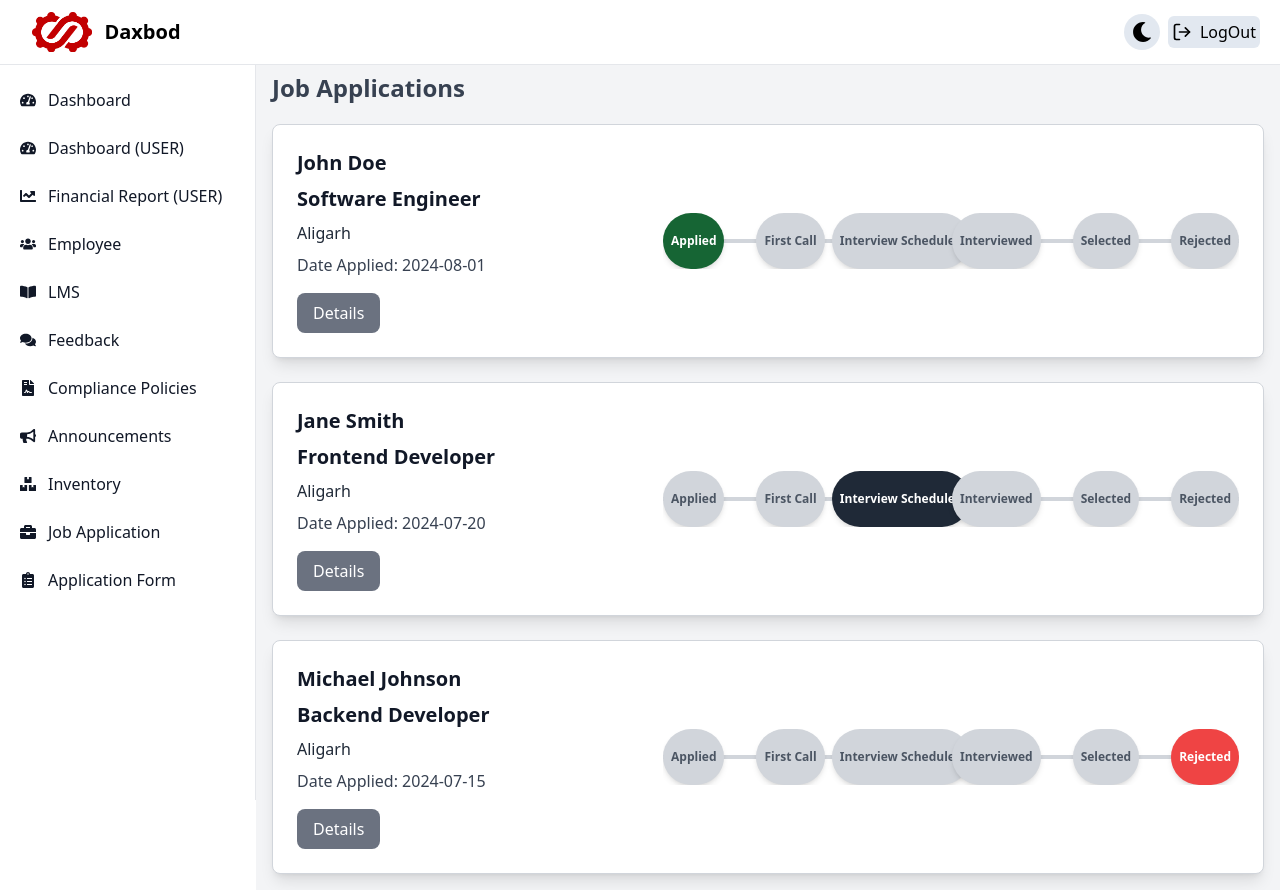
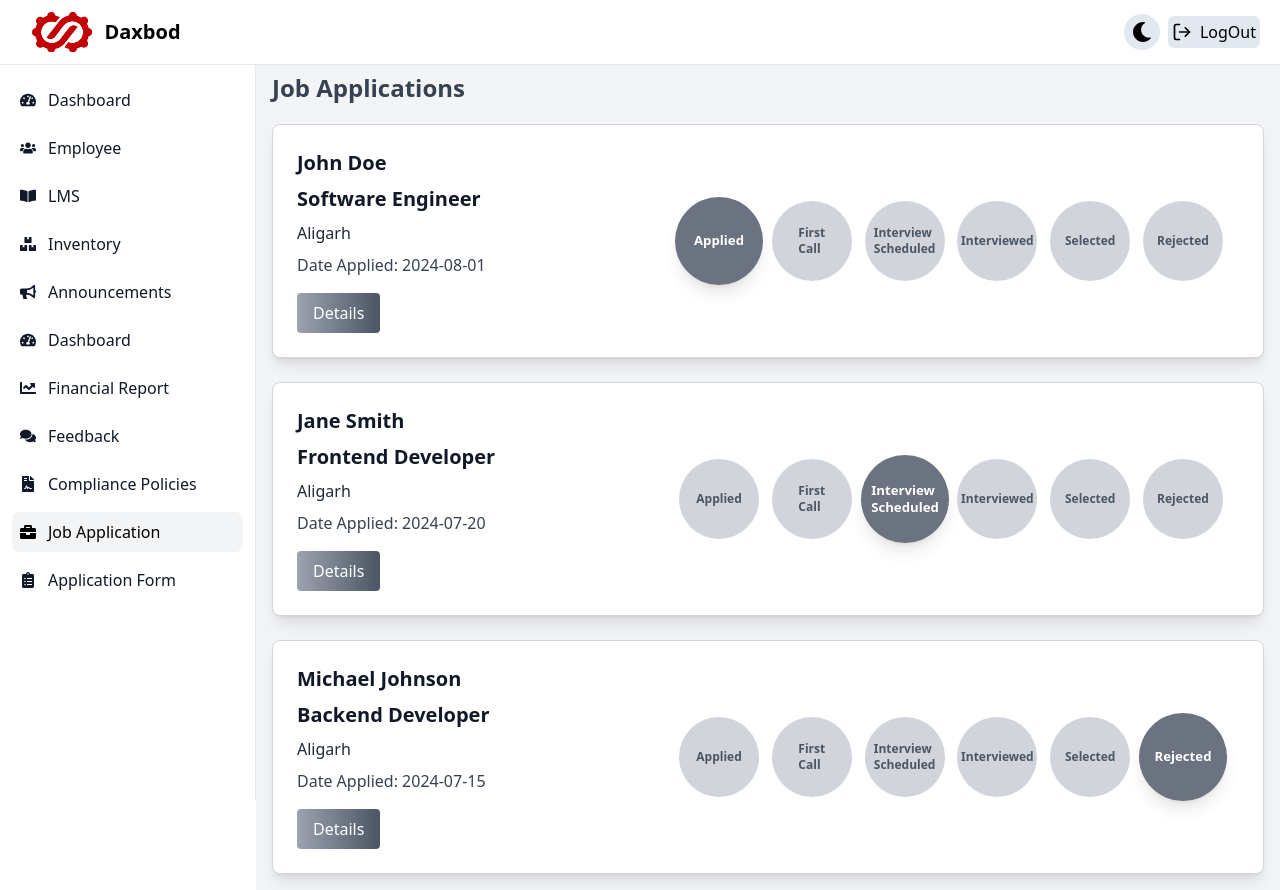
Before and after one commit to Arslaan027/daxbod-front, a React (Vite) app: page /job-application in a window 1280 px wide. Built offline with nearby package versions, Linux system fonts and the light colour scheme; sample sign-in values are in the browser's storage.

Commit message:
New layout

```diff
--- a/src/Components/Headbar-Sidebar/Sidebar.jsx
+++ b/src/Components/Headbar-Sidebar/Sidebar.jsx
@@ -1,5 +1,4 @@
-import React from "react";
-import { Link } from "react-router-dom";
+import { Link, useLocation } from "react-router-dom";
 import {
   FaTachometerAlt,
   FaChartLine,
@@ -15,24 +14,11 @@ import {
 import { IoIosLogIn, IoIosPersonAdd } from "react-icons/io";
 
 const Sidebar = ({ isSidebarOpen, toggleSidebar }) => {
+  const location = useLocation();
   const isLoggedIn = localStorage.getItem("loggedin");
 
   const links = [
-    {
-      to: "/",
-      icon: FaTachometerAlt,
-      text: "Dashboard",
-    },
-    {
-      to: "/user",
-      icon: FaTachometerAlt,
-      text: "Dashboard (USER)",
-    },
-    {
-      to: "/financial-report",
-      icon: FaChartLine,
-      text: "Financial Report (USER)",
-    },
+    { to: "/", icon: FaTachometerAlt, text: "Dashboard" },
     {
       to: "/employee",
       icon: FaUsers,
@@ -43,36 +29,18 @@ const Sidebar = ({ isSidebarOpen, toggleSidebar }) => {
         darkColor: "dark:bg-gray-700 dark:text-gray-300",
       },
     },
-    {
-      to: "/lms",
-      icon: FaBookOpen,
-      text: "LMS",
-    },
-    {
-      to: "/feedback",
-      icon: FaComments,
-      text: "Feedback",
-    },
+    { to: "/lms", icon: FaBookOpen, text: "LMS" },
+    { to: "/inventory", icon: FaBoxes, text: "Inventory" },
+    { to: "/company-announcements", icon: FaBullhorn, text: "Announcements" },
+    { to: "/user", icon: FaTachometerAlt, text: "Dashboard" },
+    { to: "/financial-report", icon: FaChartLine, text: "Financial Report" },
+    { to: "/feedback", icon: FaComments, text: "Feedback" },
     {
       to: "/compliance-policies",
       icon: FaFileContract,
       text: "Compliance Policies",
     },
-    {
-      to: "/company-announcements",
-      icon: FaBullhorn,
-      text: "Announcements",
-    },
-    {
-      to: "/inventory",
-      icon: FaBoxes,
-      text: "Inventory",
-    },
-    {
-      to: "/job-application",
-      icon: FaBriefcase,
-      text: "Job Application",
-    },
+    { to: "/job-application", icon: FaBriefcase, text: "Job Application" },
     {
       to: "/application-form",
       icon: FaClipboardList,
@@ -81,16 +49,8 @@ const Sidebar = ({ isSidebarOpen, toggleSidebar }) => {
   ];
 
   const authLinks = [
-    {
-      to: "/login",
-      icon: IoIosLogIn,
-      text: "Log In",
-    },
-    {
-      to: "/signup",
-      icon: IoIosPersonAdd,
-      text: "Sign Up",
-    },
+    { to: "/login", icon: IoIosLogIn, text: "Log In" },
+    { to: "/signup", icon: IoIosPersonAdd, text: "Sign Up" },
   ];
 
   return (
@@ -105,8 +65,12 @@ const Sidebar = ({ isSidebarOpen, toggleSidebar }) => {
             <li key={index}>
               <Link
                 to={link.to}
-                onClick={toggleSidebar} // Close sidebar when a link is clicked on mobile
-                className="flex items-center p-2 text-gray-900 rounded-lg dark:text-white hover:bg-gray-100 dark:hover:bg-gray-700"
+                onClick={toggleSidebar}
+                className={`flex items-center p-2 rounded-lg dark:text-white ${
+                  location.pathname === link.to
+                    ? "bg-gray-100 dark:bg-gray-700"
+                    : "text-gray-900 hover:bg-gray-100 dark:hover:bg-gray-700"
+                }`}
               >
                 <link.icon className="mr-3" />
                 <span className="flex-1 me-3">{link.text}</span>
@@ -125,8 +89,12 @@ const Sidebar = ({ isSidebarOpen, toggleSidebar }) => {
               <li key={index}>
                 <Link
                   to={link.to}
-                  onClick={toggleSidebar} // Close sidebar when a link is clicked on mobile
-                  className="flex items-center p-2 text-gray-900 rounded-lg dark:text-white hover:bg-gray-100 dark:hover:bg-gray-700"
+                  onClick={toggleSidebar}
+                  className={`flex items-center p-2 rounded-lg dark:text-white ${
+                    location.pathname === link.to
+                      ? "text-red-500 bg-gray-100 dark:bg-gray-700"
+                      : "text-gray-900 hover:bg-gray-100 dark:hover:bg-gray-700"
+                  }`}
                 >
                   <link.icon className="mr-3" />
                   <span className="flex-1 me-3">{link.text}</span>
--- a/src/Components/Pages/Employee/Employee.jsx
+++ b/src/Components/Pages/Employee/Employee.jsx
@@ -1,8 +1,8 @@
-import React, { useState } from "react";
+import { useState } from "react";
 
 import Members from "./Members";
 
-import { users } from "../../Pages/Employee/Data";
+// import { users } from "../../Pages/Employee/Data";
 import PayrollButton from "./PayrollButton";
 
 const Employee = () => {
@@ -23,7 +23,7 @@ const Employee = () => {
         )}
       </div>
       {/* Members Section */}
-      <div className="flex flex-col justify-start items-center gap-5 flex-1">
+      <div className="flex  flex-col justify-start items-center gap-5 flex-1">
         <div className="flex-1  w-full">
           <Members onDetailsClick={handleDetailsClick} />
         </div>
--- a/src/Components/Pages/Job-Application/JobApplication.jsx
+++ b/src/Components/Pages/Job-Application/JobApplication.jsx
@@ -1,4 +1,4 @@
-import React, { useState } from "react";
+import { useState } from "react";
 import Title from "../../Daxbod/Title";
 
 const initialApplications = [
@@ -29,12 +29,12 @@ const initialApplications = [
 ];
 
 const statusSteps = [
-  { name: "Applied", color: "bg-green-800" },
-  { name: "First Call", color: "bg-gray-800" },
-  { name: "Interview Scheduled", color: "bg-gray-800" },
-  { name: "Interviewed", color: "bg-gray-800" },
-  { name: "Selected", color: "bg-green-800" },
-  { name: "Rejected", color: "bg-red-500" },
+  { name: "Applied", color: "bg-gray-500" },
+  { name: "First Call", color: "bg-gray-500" },
+  { name: "Interview Scheduled", color: "bg-gray-500" },
+  { name: "Interviewed", color: "bg-gray-500" },
+  { name: "Selected", color: "bg-gray-500" },
+  { name: "Rejected", color: "bg-gray-500 text-red-500" }, // Separate classes properly
 ];
 
 const managers = [
@@ -109,7 +109,7 @@ const JobApplication = () => {
   };
 
   return (
-    <div className="bg-gray-100 dark:bg-gray-800 min-h-[100vh]  p-4 sm:ml-64 flex flex-col gap-5 mt-14">
+    <div className="bg-gray-100 dark:bg-gray-800 min-h-[100vh] p-4 sm:ml-64 flex flex-col gap-5 mt-14">
       <Title>Job Applications</Title>
       <div className="flex flex-col gap-6">
         {applications.map((app) => (
@@ -132,23 +132,26 @@ const JobApplication = () => {
               </p>
 
               <button
-                className="px-4 py-2 bg-gray-500 dark:bg-gray-600 text-white rounded-lg hover:bg-gray-600 dark:hover:bg-gray-700 flex justify-end items-end"
+                className="bg-gradient-to-r from-gray-400 to-gray-600 hover:bg-gray-600 text-white px-4 py-2 rounded flex items-center space-x-2"
                 onClick={() => openDetailsModal(app)}
               >
                 Details
               </button>
             </div>
             {/* Horizontal Timeline Component */}
-            <div className="relative flex flex-col items-center w-full max-w-xl overflow-x-auto">
+            <div className="relative flex flex-col items-center w-full max-w-xl mx-auto px-4 py-8">
+              {/* Horizontal line */}
               <div
-                className="absolute top-1/2 w-full h-1 bg-gray-300 dark:bg-gray-700 z-0"
+                className="absolute top-1/2 h-1 bg-gray-200 dark:bg-gray-700 z-0"
                 style={{ transform: "translateY(-50%)" }}
               />
-              <ul className="flex list-none space-x-8 relative z-10">
+
+              {/* Steps */}
+              <ul className="flex justify-between w-full relative z-10">
                 {statusSteps.map((step, index) => (
                   <li
                     key={index}
-                    className="relative flex items-center cursor-pointer"
+                    className="relative flex flex-col items-center cursor-pointer group"
                     onClick={() => {
                       if (step.name === "First Call") {
                         setModalOpen(app.id);
@@ -161,17 +164,21 @@ const JobApplication = () => {
                       }
                     }}
                   >
+                    {/* Step Circle */}
                     <div
-                      className={`flex-shrink-0 w-14 h-14 flex items-center justify-center ${
+                      className={`flex-shrink-0 w-14 h-14 p-10 flex items-center justify-center rounded-full transition-all ${
                         getActiveStep(app.status) === index
-                          ? `${step.color} text-white`
-                          : "bg-gray-300 dark:bg-gray-600 text-gray-600 dark:text-gray-300"
-                      } shadow-md z-10 w-auto rounded-full`}
+                          ? `${step.color} text-white shadow-lg scale-110`
+                          : "bg-gray-300 dark:bg-gray-600 text-gray-600 dark:text-gray-300 scale-100"
+                      } duration-300 ease-in-out`}
                     >
-                      <span className="text-xs px-2 py-1 font-semibold">
-                        {step.name}
-                      </span>
+                      <span className="text-xs font-semibold">{step.name}</span>
                     </div>
+
+                    {/* Connecting line */}
+                    {/* {index < statusSteps.length - 1 && (
+                      <div className="absolute top-1/2 right-[-20px] w-full h-1 bg-gray-300 dark:bg-gray-600 z-0"></div>
+                    )} */}
                   </li>
                 ))}
               </ul>
@@ -189,7 +196,7 @@ const JobApplication = () => {
             </h2>
             <ul>
               <li
-                className="px-4 py-2 cursor-pointer hover:bg-gray-100 dark:hover:bg-gray-800 dark:text-white"
+                className="rounded-xl px-4 py-2 cursor-pointer hover:bg-gray-100 dark:hover:bg-gray-800 dark:text-white"
                 onClick={() =>
                   handleStatusChange(modalOpen, "Interview Scheduled")
                 }
@@ -197,7 +204,7 @@ const JobApplication = () => {
                 Proceed to Interview Scheduled
               </li>
               <li
-                className="px-4 py-2 cursor-pointer hover:bg-red-100 dark:hover:bg-red-800 dark:text-white"
+                className="rounded-xl px-4 py-2 cursor-pointer hover:bg-gray-100 dark:hover:bg-gray-500 dark:text-white"
                 onClick={() => handleStatusChange(modalOpen, "Rejected")}
               >
                 Reject Application
@@ -222,16 +229,14 @@ const JobApplication = () => {
             </h2>
             <div className="mb-4">
               <label className="block text-gray-700 dark:text-gray-300 mb-2">
-                Select Manager
+                Manager
               </label>
               <select
                 value={selectedManager}
                 onChange={(e) => setSelectedManager(e.target.value)}
                 className="border rounded-lg p-2 w-full dark:bg-gray-800 dark:border-gray-700 dark:text-gray-100"
               >
-                <option value="" disabled>
-                  Select Manager
-                </option>
+                <option value="">Select Manager</option>
                 {managers.map((manager, index) => (
                   <option key={index} value={manager}>
                     {manager}
@@ -241,7 +246,7 @@ const JobApplication = () => {
             </div>
             <div className="mb-4">
               <label className="block text-gray-700 dark:text-gray-300 mb-2">
-                Date
+                Interview Date
               </label>
               <input
                 type="date"
@@ -252,7 +257,7 @@ const JobApplication = () => {
             </div>
             <div className="mb-4">
               <label className="block text-gray-700 dark:text-gray-300 mb-2">
-                Time
+                Interview Time
               </label>
               <input
                 type="time"
@@ -262,13 +267,13 @@ const JobApplication = () => {
               />
             </div>
             <button
-              className="px-4 py-2 bg-blue-500 dark:bg-blue-600 text-white rounded-lg hover:bg-blue-600 dark:hover:bg-blue-700"
+              className="px-4 py-2 bg-blue-500 text-white rounded-lg hover:bg-blue-600"
               onClick={handleScheduleInterview}
             >
-              Schedule
+              Confirm
             </button>
             <button
-              className="mt-4 px-4 py-2 bg-gray-200 dark:bg-gray-700 rounded-lg hover:bg-gray-300 dark:hover:bg-gray-600"
+              className="ml-2 px-4 py-2 bg-gray-200 dark:bg-gray-700 rounded-lg hover:bg-gray-300 dark:hover:bg-gray-600"
               onClick={() => setScheduleModalOpen(null)}
             >
               Close
@@ -277,57 +282,43 @@ const JobApplication = () => {
         </div>
       )}
 
-      {/* Modal for Interview */}
-      {interviewModalOpen && selectedApplication && (
-        <div className="fixed inset-0 flex items-center justify-center bg-gray-800 dark:bg-gray-500 bg-opacity-50 dark:bg-opacity-50 z-50">
+      {/* Modal for Interview Feedback */}
+      {interviewModalOpen !== null && selectedApplication && (
+        <div className="fixed inset-0 flex items-center justify-center bg-gray-800 dark:bg-gray-500 dark:bg-opacity-50 bg-opacity-50 z-50">
           <div className="bg-white dark:bg-gray-900 p-6 rounded-lg shadow-lg w-80">
             <h2 className="text-xl font-semibold mb-4 text-gray-900 dark:text-gray-100">
               Interview Feedback
             </h2>
-            <div className="mb-4">
             <label className="block text-gray-700 dark:text-gray-300 mb-2">
               Feedback
             </label>
             <textarea
               value={interviewFeedback}
               onChange={(e) => setInterviewFeedback(e.target.value)}
+              className="border rounded-lg p-2 w-full dark:bg-gray-800 dark:border-gray-700 dark:text-gray-100"
               rows="4"
-                className="border rounded-lg p-2 w-full dark:bg-gray-800 dark:border-gray-700 dark:text-gray-100"
             />
-            </div>
-            <div className="flex gap-4">
+            <div className="flex gap-3 mt-4">
               <button
-                className="px-4 py-2 bg-green-500 dark:bg-green-600 text-white rounded-lg hover:bg-green-600 dark:hover:bg-green-700"
-                onClick={() => setFinalStatus("Selected")}
-              >
-                Select
-              </button>
-              <button
-                className="px-4 py-2 bg-red-500 dark:bg-red-600 text-white rounded-lg hover:bg-red-600 dark:hover:bg-red-700"
-                onClick={() => setFinalStatus("Rejected")}
-              >
-                Reject
-              </button>
-            </div>
-            <button
-              className="mt-4 px-4 py-2 bg-gray-200 dark:bg-gray-700 rounded-lg hover:bg-gray-300 dark:hover:bg-gray-600"
+                className="px-4 py-2 bg-gray-500 dark:bg-gray-700 text-white rounded-lg hover:bg-gray-600 dark:hover:bg-gray-600"
                 onClick={handleInterviewCompletion}
               >
                 Confirm
               </button>
               <button
-              className="mt-4 px-4 py-2 bg-gray-200 dark:bg-gray-700 rounded-lg hover:bg-gray-300 dark:hover:bg-gray-600"
+                className="px-4 py-2 bg-gray-200 dark:bg-gray-700 rounded-lg hover:bg-gray-300 dark:hover:bg-gray-600"
                 onClick={() => setInterviewModalOpen(null)}
               >
                 Close
               </button>
             </div>
           </div>
+        </div>
       )}
 
       {/* Modal for Application Details */}
       {detailsModalOpen && selectedApplication && (
-        <div className="fixed inset-0 flex items-center justify-center bg-gray-800 dark:bg-gray-500 bg-opacity-50 z-50 dark:bg-opacity-50">
+        <div className="fixed inset-0 flex items-center justify-center bg-gray-800 dark:bg-gray-500 bg-opacity-50 dark:bg-opacity-50 z-50">
           <div className="bg-white dark:bg-gray-900 p-6 rounded-lg shadow-lg w-80">
             <h2 className="text-xl font-semibold mb-4 text-gray-900 dark:text-gray-100">
               Application Details
--- a/src/Components/UserDaxbod/UserDaxbod.jsx
+++ b/src/Components/UserDaxbod/UserDaxbod.jsx
@@ -17,7 +17,7 @@ const UserDaxbod = () => {
   ]);
   const [message, setMessage] = useState("");
   const [currentTime, setCurrentTime] = useState(
-    format(new Date(), "yyyy-MM-dd HH:mm:ss")
+    format(new Date(), `yyyy-MM-dd HH:mm:ss`)
   );
 
   useEffect(() => {
--- a/src/Components/UserExtraPages/CompanyAnnouncements.jsx
+++ b/src/Components/UserExtraPages/CompanyAnnouncements.jsx
@@ -1,39 +1,77 @@
-// CompanyAnnouncements.jsx
+import { useState } from "react";
+import { FaCalendarAlt, FaChevronDown, FaChevronUp } from "react-icons/fa";
 
+// Sample announcement data
 const announcements = [
   {
     date: "2024-09-15",
     title: "New Office Opening",
     details:
-      "We are excited to announce the opening of our new office in San Francisco!",
+      "We are thrilled to announce the grand opening of our new office located in the heart of San Francisco. Join us for the opening ceremony on September 15th!",
   },
   {
     date: "2024-09-10",
     title: "Updated Health Guidelines",
     details:
-      "Please review the updated health and safety guidelines on our compliance page.",
+      "In response to recent developments, we have updated our health and safety guidelines. Please review the new protocols on our compliance page to ensure your safety.",
   },
   {
     date: "2024-09-05",
     title: "Quarterly Results Released",
     details:
-      "Check out the latest quarterly financial results on the dashboard.",
+      "Our latest quarterly financial results have been published. Explore the detailed report on our dashboard to see how we've performed this quarter.",
   },
 ];
 
+// AnnouncementCard Component
+const AnnouncementCard = ({ announcement }) => {
+  const [isOpen, setIsOpen] = useState(false);
+
+  return (
+    <div className="bg-white border border-gray-200 rounded-lg shadow-md hover:shadow-xl transition-shadow duration-300 ease-in-out">
+      <div className="p-4 border-b border-gray-200 flex items-center justify-between">
+        <div className="text-sm text-gray-600 flex items-center">
+          <FaCalendarAlt className="mr-2 text-gray-500" />
+          {announcement.date}
+        </div>
+        <button
+          onClick={() => setIsOpen(!isOpen)}
+          className="text-gray-600 hover:text-gray-900 transition-colors duration-200"
+        >
+          {isOpen ? <FaChevronUp /> : <FaChevronDown />}
+        </button>
+      </div>
+      <div
+        className={`p-4 overflow-hidden transition-all duration-500 ease-in-out ${
+          isOpen ? "max-h-screen" : "max-h-14"
+        }`}
+      >
+        <h3 className="text-xl font-semibold mb-2 text-gray-800">
+          {announcement.title}
+        </h3>
+        <p
+          className={`text-gray-700 transition-opacity duration-500 ${
+            isOpen ? "opacity-100" : "opacity-0"
+          }`}
+        >
+          {announcement.details}
+        </p>
+      </div>
+    </div>
+  );
+};
+
+// CompanyAnnouncements Component
 const CompanyAnnouncements = () => {
   return (
-    <div className="p-4 ">
-      <h2 className="text-2xl font-bold mb-4">Company Announcements</h2>
-
-      <ul className="space-y-4">
+    <div className="p-6 md:ml-64 pt-24 bg-gray-50 min-h-screen">
+      <h2 className="text-3xl font-bold mb-6 text-gray-800">
+        Company Announcements
+      </h2>
+      <ul className="space-y-6">
         {announcements.map((announcement, index) => (
-          <li key={index} className="border p-4 rounded-lg shadow-sm">
-            <div className="text-sm text-gray-500 mb-2">
-              {announcement.date}
-            </div>
-            <h3 className="text-xl font-semibold mb-2">{announcement.title}</h3>
-            <p>{announcement.details}</p>
+          <li key={index}>
+            <AnnouncementCard announcement={announcement} />
           </li>
         ))}
       </ul>
--- a/src/Components/UserExtraPages/CompliancePolicies.jsx
+++ b/src/Components/UserExtraPages/CompliancePolicies.jsx
@@ -9,7 +9,7 @@ const CompliancePolicies = () => {
   ];
 
   return (
-    <div className="p-4">
+    <div className="p-4 md:ml-64 pt-24">
       <h2 className="text-2xl font-bold mb-4">Compliance and Policies</h2>
 
       <ul className="list-disc pl-5">
--- a/src/Components/UserExtraPages/FeedbackSupport.jsx
+++ b/src/Components/UserExtraPages/FeedbackSupport.jsx
@@ -16,7 +16,7 @@ const FeedbackSupport = () => {
   };
 
   return (
-    <div className="p-4">
+    <div className="p-4 md:ml-64 pt-24">
       <h2 className="text-2xl font-bold mb-4">Feedback and Support</h2>
 
       <form onSubmit={handleSubmit} className="mb-6">
@@ -30,7 +30,7 @@ const FeedbackSupport = () => {
         />
         <button
           type="submit"
-          className="bg-blue-500 text-white px-4 py-2 rounded"
+          className="bg-gradient-to-r from-gray-400 to-gray-600 hover:bg-gray-600 text-white px-4 py-2 rounded flex items-center space-x-2"
         >
           Submit
         </button>
```
Also changed, not shown: src/Components/Pages/ApplicationForm/Applicationform.jsx (+8 -6 lines), src/Components/Pages/Employee/Members.jsx (+2 -5 lines). Lines whose indentation alone changed are shown as unchanged.
